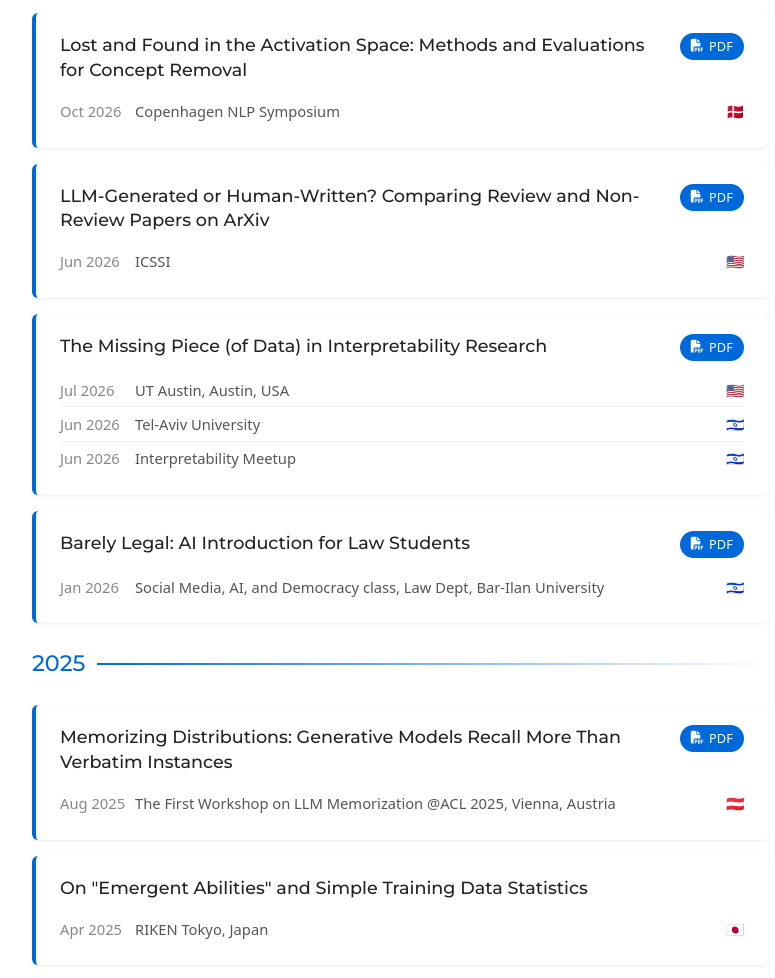
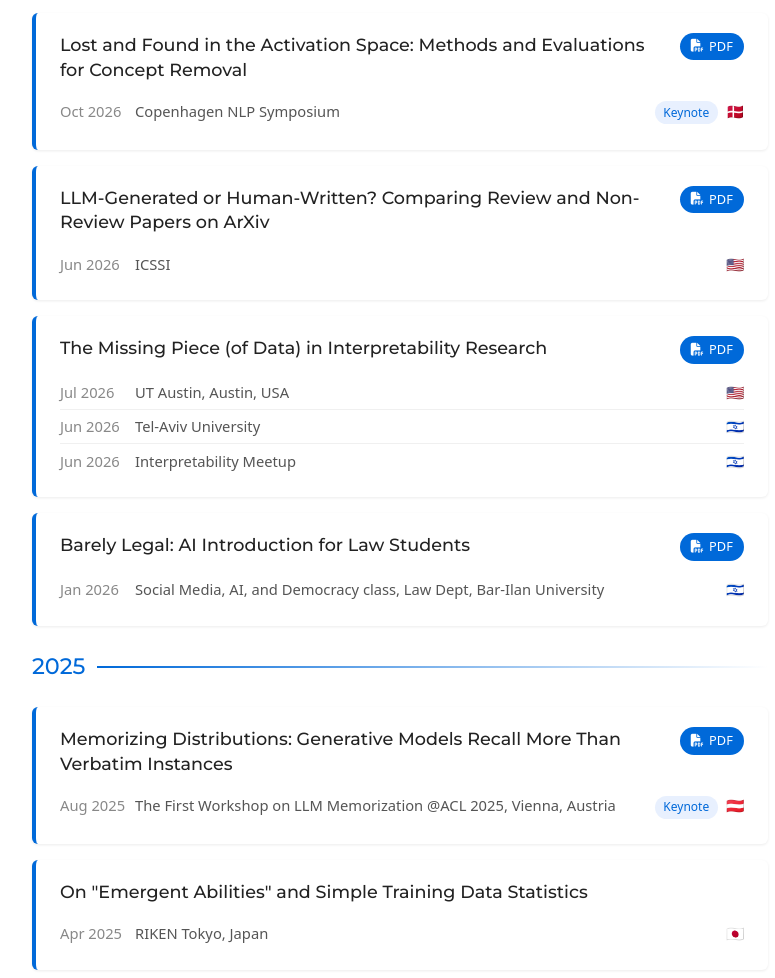
Before and after one commit to yanaiela/yanaiela.github.io, a website with bundled scripts: page talks.html in a window 1280 px wide. Shown: the part 260-1238 px from the top of the page, without its empty margins (240-1015 px from the left). Built offline with nearby package versions, Linux system fonts and the light colour scheme; some icons are missing.

Commit message:
keynotes update

```diff
--- a/talks.html
+++ b/talks.html
@@ -273,6 +273,7 @@
                     <li class="venue-row">
                         <span class="venue-date">Oct 2026</span>
                         <span class="venue-name">Copenhagen NLP Symposium</span>
+                        <span class="talk-badge">Keynote</span>
                         <span class="venue-flag">🇩🇰</span>
                     </li>
                 </ul>
@@ -347,6 +348,7 @@
                     <li class="venue-row">
                         <span class="venue-date">Aug 2025</span>
                         <span class="venue-name">The First Workshop on LLM Memorization @ACL 2025, Vienna, Austria</span>
+                        <span class="talk-badge">Keynote</span>
                         <span class="venue-flag">🇦🇹</span>
                     </li>
                 </ul>
```
